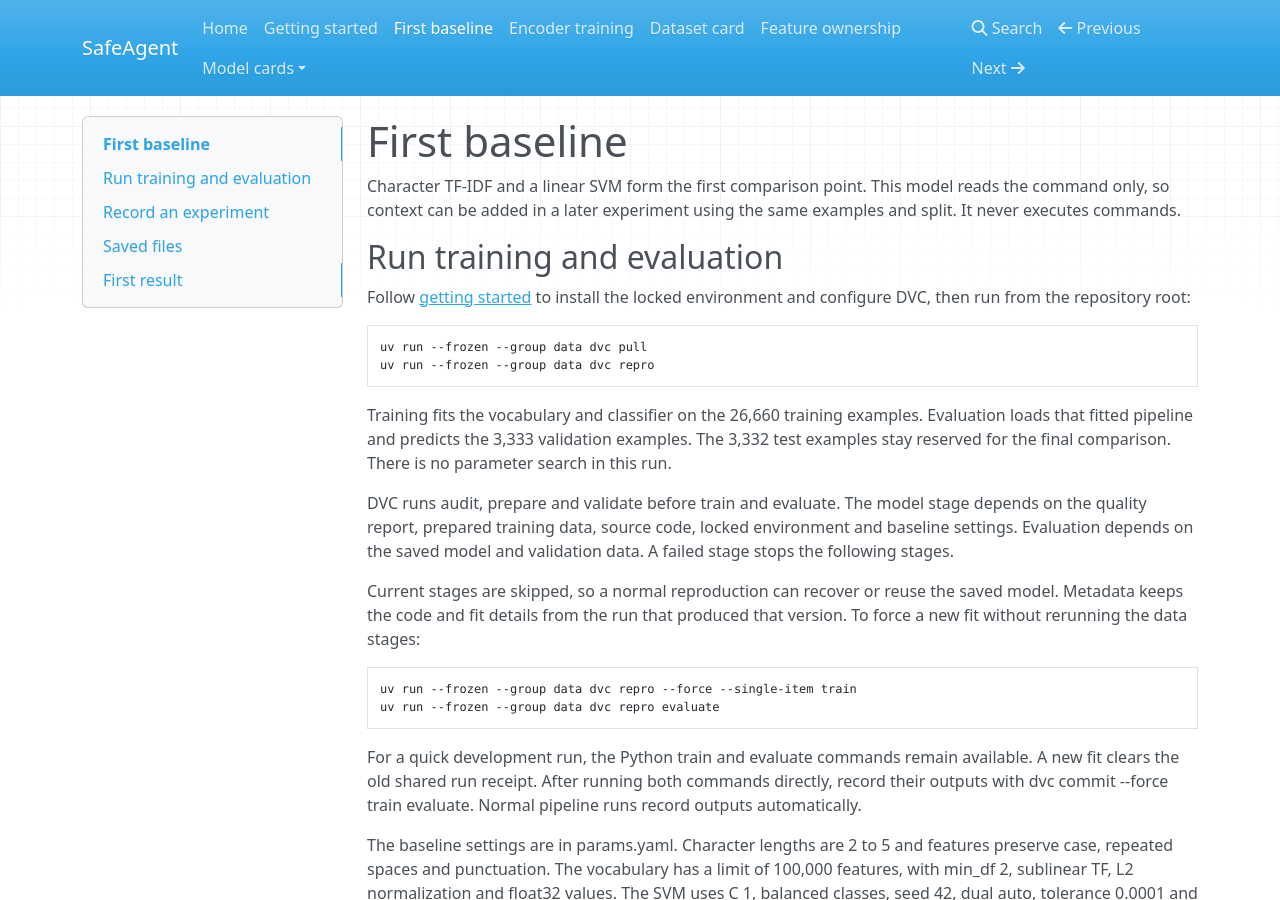
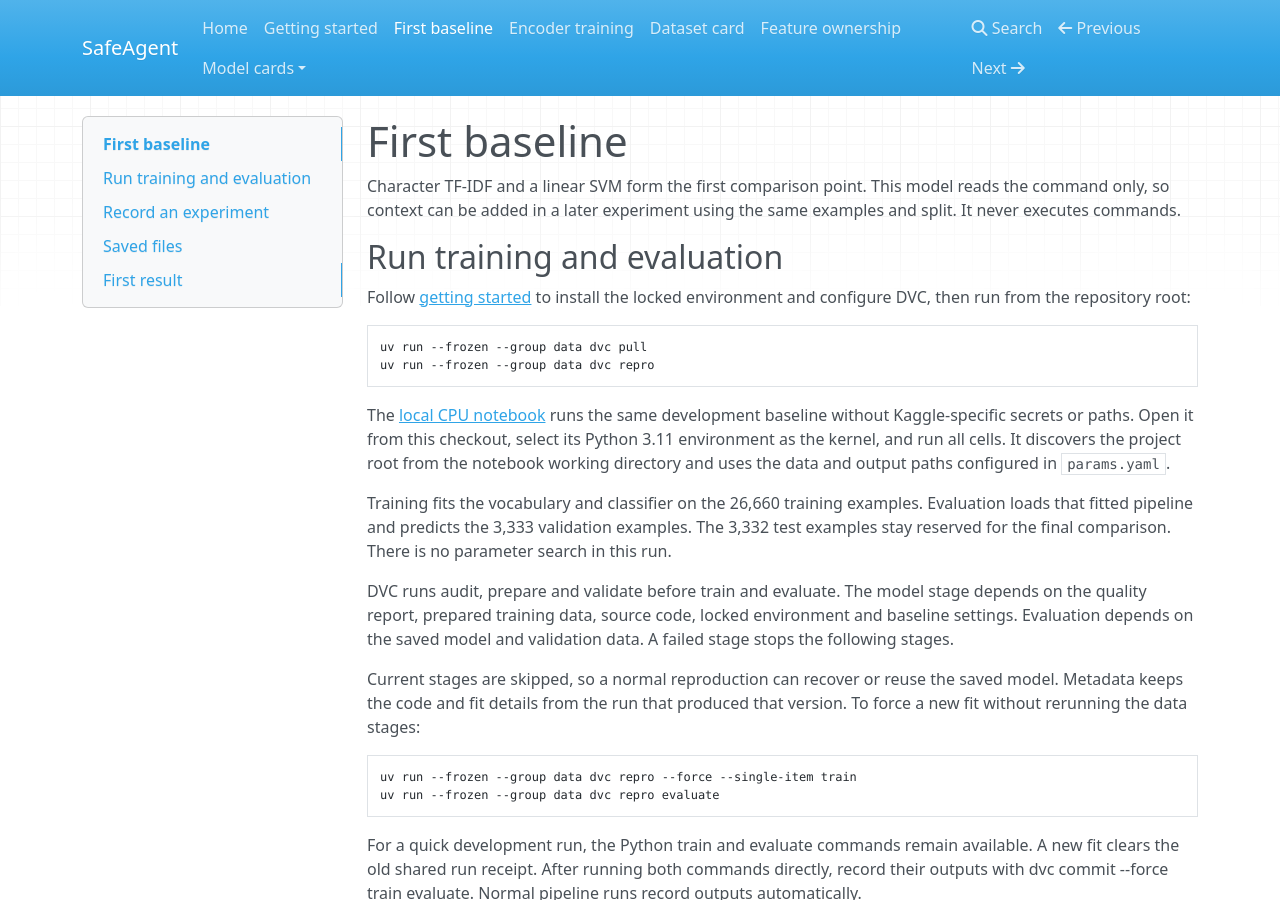
Before and after one commit to taed2-2627q1-gced-upc/taed2-SafeAgent, an MkDocs documentation site: the page built from docs/baseline.md, in a window 1280 px wide and 900 px high. Built offline with MkDocs 1.6.1, drawn with Linux system fonts in a browser that asks for light colours; nearby versions of some CDN libraries.

Commit message:
feat(notebooks): add local CPU baseline notebook (G2)

````diff
--- a/docs/baseline.md
+++ b/docs/baseline.md
@@ -13,6 +13,12 @@ and configure DVC, then run from the repository root:
 uv run --frozen --group data dvc pull
 uv run --frozen --group data dvc repro
 ```
+
+The [local CPU notebook](../notebooks/local_baseline.ipynb) runs the same
+development baseline without Kaggle-specific secrets or paths. Open it from this
+checkout, select its Python 3.11 environment as the kernel, and run all cells.
+It discovers the project root from the notebook working directory and uses the
+data and output paths configured in `params.yaml`.
 
 Training fits the vocabulary and classifier on the 26,660 training examples.
 Evaluation loads that fitted pipeline and predicts the 3,333 validation examples.
````
Also changed, not shown: 1 other file.
